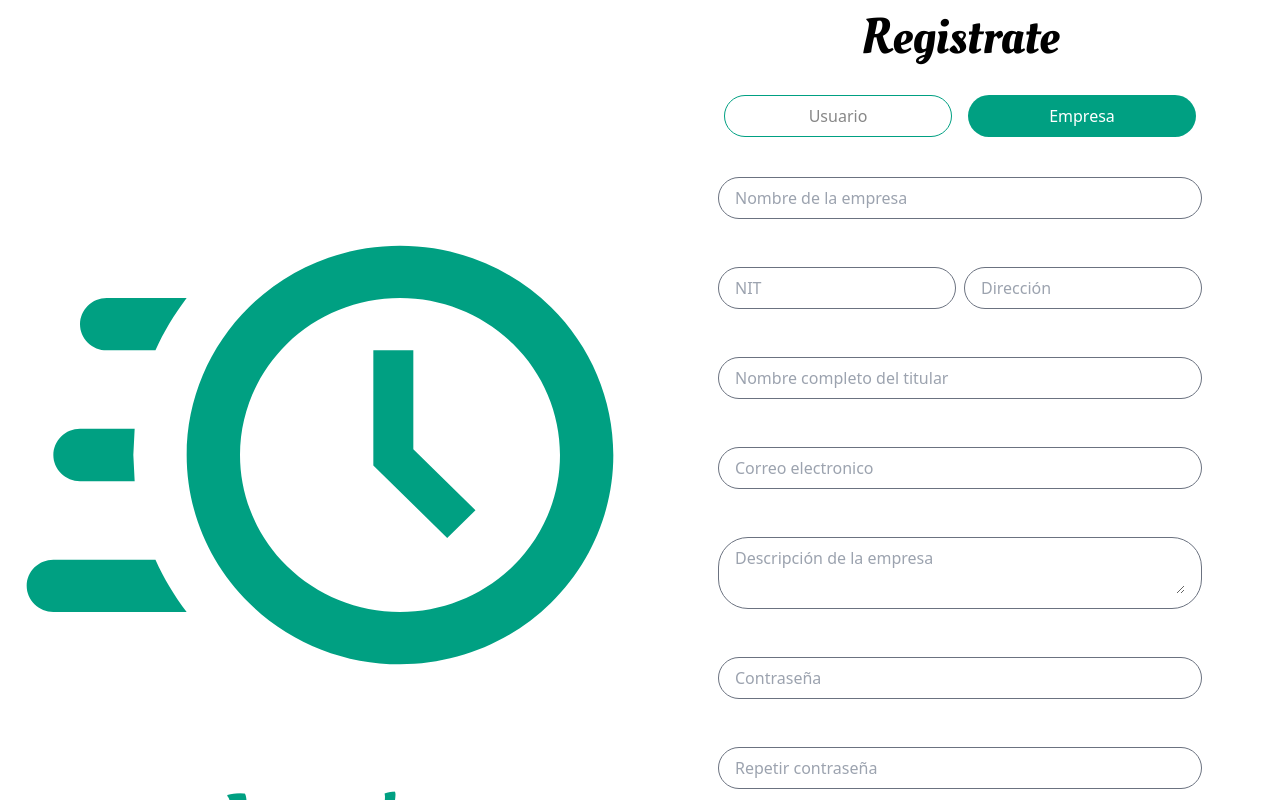
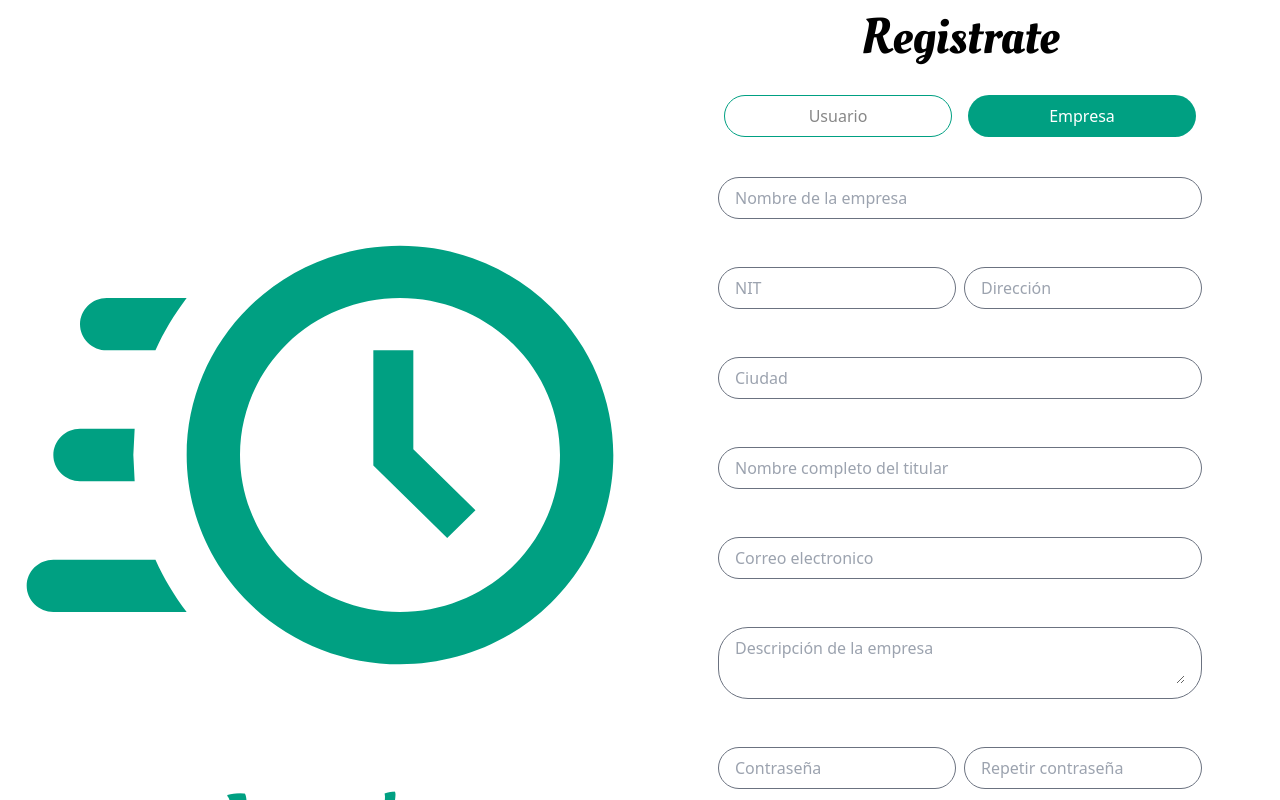
Before and after one commit to MAKAIABootcamp/project-equipo1-front-8, a React (Vite) app in the folder Attendy/: page /register in a window 1280 px wide. Both pictures are taken after a click on the button "Empresa". Shown: the top 800 px of the page. Built offline with nearby package versions, Linux system fonts and the light colour scheme; no server answers.

Commit message:
AddCity/FormRegister

```diff
--- a/Attendy/src/pages/Register/Register.jsx
+++ b/Attendy/src/pages/Register/Register.jsx
@@ -32,6 +32,7 @@ const validationSchemaEmpresa = Yup.object().shape({
     .length(9, "El NIT debe ser 9 digitos")
     .required("El NIT es obligatorio"),
   address: Yup.string().required("La direccion de la empresa es obligatorio"),
+  city: Yup.string().required("La ciudad es obligatorio"),
   titular: Yup.string().required("El nombre del titular es obligatorio"),
   email: Yup.string()
     .email("Ingrese un correo electronico válido")
@@ -118,6 +119,7 @@ const Register = () => {
                   name: "",
                   nit: "",
                   address: "",
+                  city: "",
                   titular: "",
                   email: "",
                   description: "",
@@ -155,6 +157,7 @@ const Register = () => {
                     name: values.name,
                     nit: values.nit,
                     address: values.address,
+                    city: values.city,
                     description: values.description,
                     titular: values.titular,
                     photo: profileImage || "",
@@ -309,6 +312,23 @@ const Register = () => {
                       <div className="border-[1px] rounded-[30px] border-gray-500 py-2 px-4 mb-2">
                         <Field
                           type="text"
+                          name="city"
+                          id="city"
+                          value={values.city || ""}
+                          placeholder="Ciudad"
+                          className="lg:w-[450px] w-[20rem]"
+                        />
+                      </div>
+                      <ErrorMessage
+                        name="city"
+                        component="div"
+                        className="text-red-500 text-sm"
+                      />
+                    </div>
+                    <div className="flex flex-col items-center">
+                      <div className="border-[1px] rounded-[30px] border-gray-500 py-2 px-4 mb-2">
+                        <Field
+                          type="text"
                           name="titular"
                           id="titular"
                           value={values.titular || ""}
@@ -358,14 +378,15 @@ const Register = () => {
                       />
                     </div>
 
+                    <div className="flex w-5">
                       <div className="flex flex-col items-center">
-                      <div className="border-[1px] rounded-[30px] border-gray-500 py-2 px-4 mb-2">
+                        <div className="border-[1px] rounded-[30px] border-gray-500 py-2 px-4 mr-2 lg:w-[238px] w-[170px] mb-2">
                           <Field
                             name="password"
                             id="password"
                             type="password"
                             placeholder="Contraseña"
-                          className="lg:w-[450px] w-[20rem]"
+                            className="lg:w-[212px] w-[150px]"
                           />
                         </div>
                         <ErrorMessage
@@ -376,13 +397,13 @@ const Register = () => {
                       </div>
 
                       <div className="flex flex-col items-center">
-                      <div className="border-[1px] rounded-[30px] border-gray-500 py-2 px-4 mb-2">
+                        <div className="border-[1px] rounded-[30px] border-gray-500 py-2 px-4 lg:w-[238px] w-[175px] mb-2">
                           <Field
                             name="repeatPassword"
                             id="repeatPassword"
                             type="password"
                             placeholder="Repetir contraseña"
-                          className="lg:w-[450px] w-[20rem]"
+                            className="lg:w-[212px] w-[150px]"
                           />
                         </div>
                         <ErrorMessage
@@ -390,6 +411,7 @@ const Register = () => {
                           component="div"
                           className="text-red-500 text-sm mt-1"
                         />
+                      </div>
                     </div>
 
                     <div className="flex flex-col items-center">
--- a/Attendy/src/redux/auth/authSlice.js
+++ b/Attendy/src/redux/auth/authSlice.js
@@ -37,6 +37,7 @@ export const createAccountThunk = createAsyncThunk(
           name: companyData.name,
           nit: companyData.nit,
           address: companyData.address,
+          city: companyData.city,
           description: companyData.description,
           titular: companyData.titular,
           photoUrl: companyData.photo,
```
Lines whose indentation alone changed are shown as unchanged.
